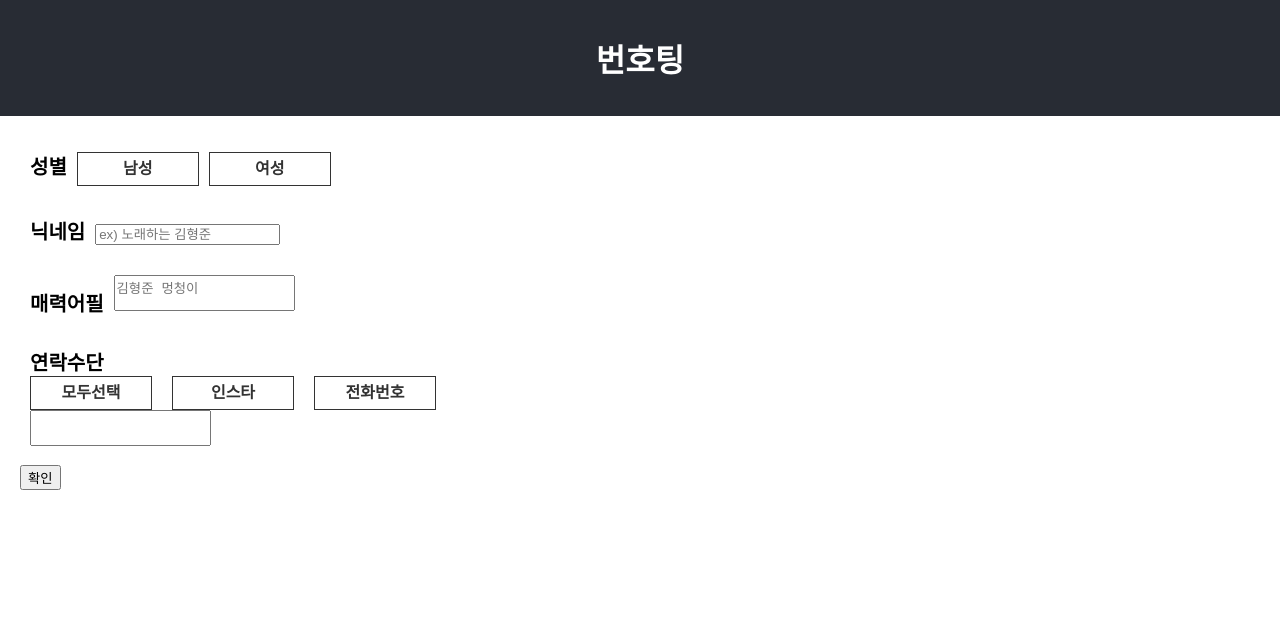
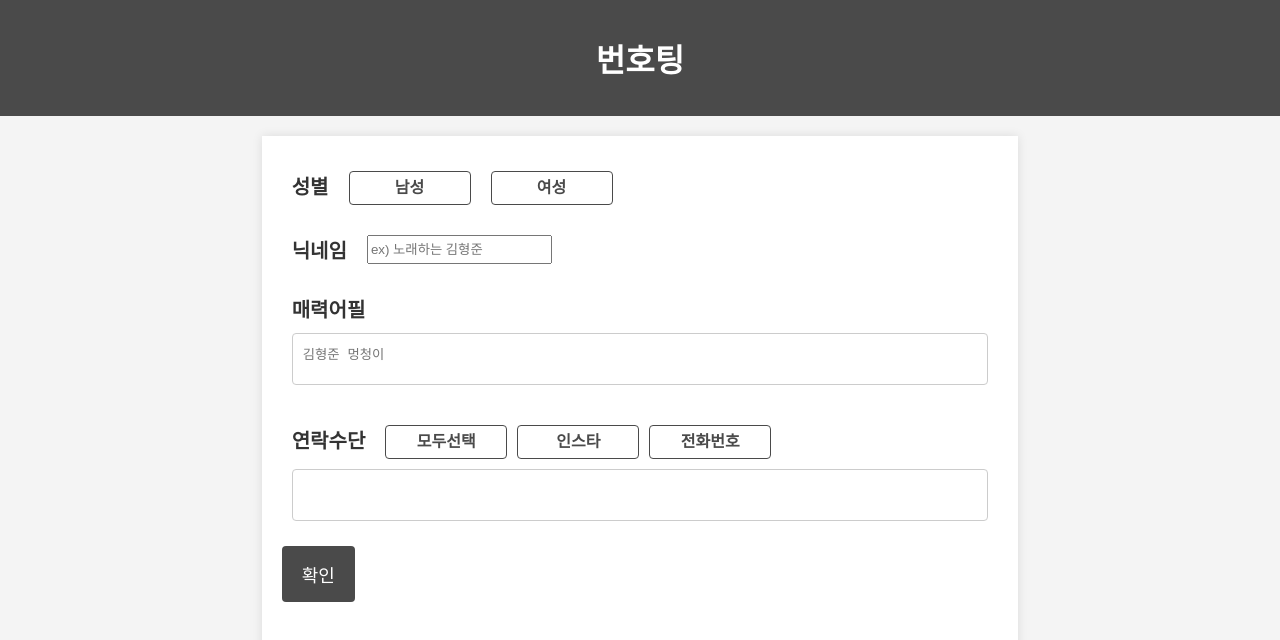
Before and after one commit to junmok107/WebApp, a React (Create React App) app: page / in a window 1280 px wide. Shown: the top 640 px of the page. Built offline with nearby package versions, Linux system fonts and the light colour scheme; the HTML template or start-up script is replaced by a standard one.

Commit message:
디자인개선

```diff
--- a/src/App.css
+++ b/src/App.css
@@ -1,18 +1,23 @@
+/* 기본 설정 */
 body {
   font-family: Arial, sans-serif;
   margin: 0;
   padding: 0;
   box-sizing: border-box;
+  background-color: #f4f4f4;
+  color: #333;
 }
 
+/* 앱 레이아웃 */
 .App {
   display: flex;
   flex-direction: column;
   min-height: 100vh;
 }
 
+/* 헤더 스타일 */
 header {
-  background-color: #282c34;
+  background-color: #4a4a4a;
   text-align: center;
   padding: 20px;
   color: white;
@@ -23,38 +28,64 @@ header h1 {
   padding: 15px;
 }
 
+/* 네비게이션 스타일 */
 nav ul {
   list-style-type: none;
   padding: 0;
+  display: flex;
+  justify-content: center;
 }
 
 nav ul li {
-  display: inline;
-  margin-right: 10px;
+  margin: 0 10px;
 }
 
 nav ul li a {
   color: white;
   text-decoration: none;
+  font-weight: bold;
+  transition: color 0.3s ease;
 }
 
+nav ul li a:hover {
+  color: #b0bec5;
+}
+
+/* 메인 콘텐츠 스타일 */
 main {
   flex: 1;
   padding: 20px;
+  background-color: white;
+  box-shadow: 0 0 10px rgba(0, 0, 0, 0.1);
+  margin: 20px auto;
+  max-width: 1200px;
 }
 
+/* 푸터 스타일 */
 footer {
-  background-color: #282c34;
+  background-color: #4a4a4a;
   color: white;
   text-align: center;
   padding: 10px 0;
 }
+
+/* 텍스트 영역 스타일 */
 textarea {
   resize: none;
+  width: 100%;
+  padding: 10px;
+  box-sizing: border-box;
+  border: 1px solid #ccc;
+  border-radius: 4px;
+  margin-bottom: 10px;
 }
 
+/* 선택 그룹 스타일 */
 .select {
   padding: 15px 10px;
+  display: flex;
+  flex-wrap: wrap;
+  gap: 10px;
 }
 
 .class_n {
@@ -63,6 +94,7 @@ textarea {
   margin-right: 10px;
 }
 
+/* 라디오 버튼 스타일 */
 .select input[type=radio] {
   display: none;
 }
@@ -72,30 +104,40 @@ textarea {
   cursor: pointer;
   height: 32px;
   width: 120px;
-  border: 1px solid #333;
+  border: 1px solid #4a4a4a;
+  border-radius: 4px;
   line-height: 32px;
   text-align: center;
   font-weight: bold;
   font-size: 16px;
   margin-right: 10px;
-}
-
-.select input[type=radio] + label {
   background-color: #fff;
-  color: #333;
+  color: #4a4a4a;
+  transition: background-color 0.3s ease, color 0.3s ease;
 }
 
 .select input[type=radio]:checked + label {
-  background-color: #333;
+  background-color: #4a4a4a;
   color: #fff;
 }
 
-.radio-group {
-  display: flex;
-  flex-wrap: wrap;
-  gap: 10px;
+/* 버튼 스타일 */
+button {
+  padding: 15px 20px;
+  font-size: 18px;
+  background-color: #4a4a4a;
+  color: white;
+  border: none;
+  border-radius: 4px;
+  cursor: pointer;
+  transition: background-color 0.3s ease;
 }
 
+button:hover {
+  background-color: #616161;
+}
+
+/* 미디어 쿼리 */
 @media (max-width: 600px) {
   .select {
     padding: 10px 5px;
@@ -122,7 +164,7 @@ textarea {
 
   button {
     width: 100%;
-    padding: 10px;
-    font-size: 16px;
+    padding: 15px;
+    font-size: 18px;
   }
 }
```
